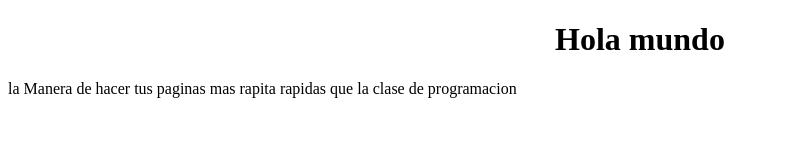
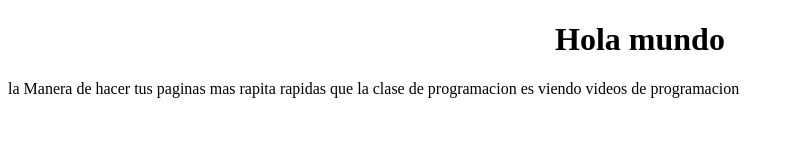
Before and after one commit to M1gu3l-3v4rist0/mundo-2, a plain HTML site: page index.html in a window 1280 px wide. Shown: the whole page, without its empty margins (0-794 px from the left). Drawn offline with Linux system fonts and the light colour scheme.

Commit message:
nuevo archivo

```diff
--- a/index.html
+++ b/index.html
@@ -5,7 +5,9 @@
     <meta name="viewport" content="width=device-width, initial-scale=1.0">
     <title>Mi primera pagina</title>
     <h1><center> Hola mundo </center></h1>
-    <p> la Manera de hacer tus paginas mas rapita rapidas   que la clase de programacion</p>
+    <p> la Manera de hacer tus paginas mas rapita rapidas   que la clase de programacion
+        es viendo videos de programacion
+    </p>
 </head>
 <body>
 
```
Also changed, not shown: 1 other file.
